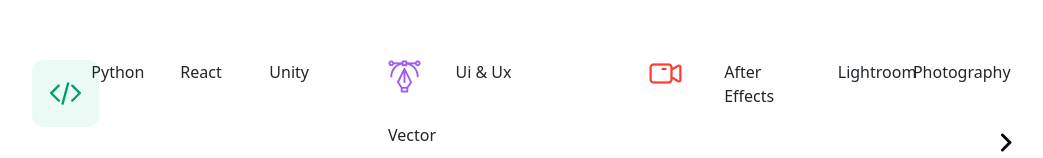
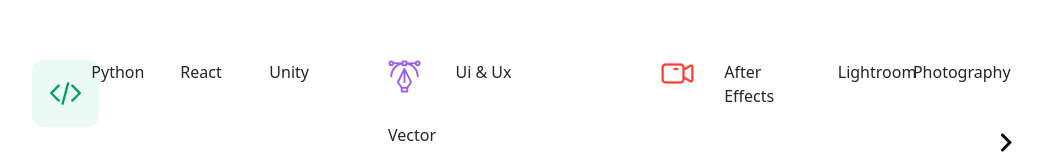
Before and after one commit to Gbangbolaoluwagbemiga/Academy-Assessment, a React (Create React App) app: page / in a window 1280 px wide. Shown: the part 148-306 px from the top of the page, without its empty margins (50-1093 px from the left). Built offline with nearby package versions, Linux system fonts and the light colour scheme.

Commit message:
Refactoring

```diff
--- a/src/components/SubHeader.js
+++ b/src/components/SubHeader.js
@@ -22,7 +22,7 @@
         <p className="col-5">Vector</p>
       </div>
       <div className="row col-5">
-        <p className="col-2 justify-content-end">
+        <p className="col-2 ps-4 justify-content-end">
           <img src={video} alt="Video-icon" />
         </p>
         <p className="col-3 after-effect">After Effects</p>
```
